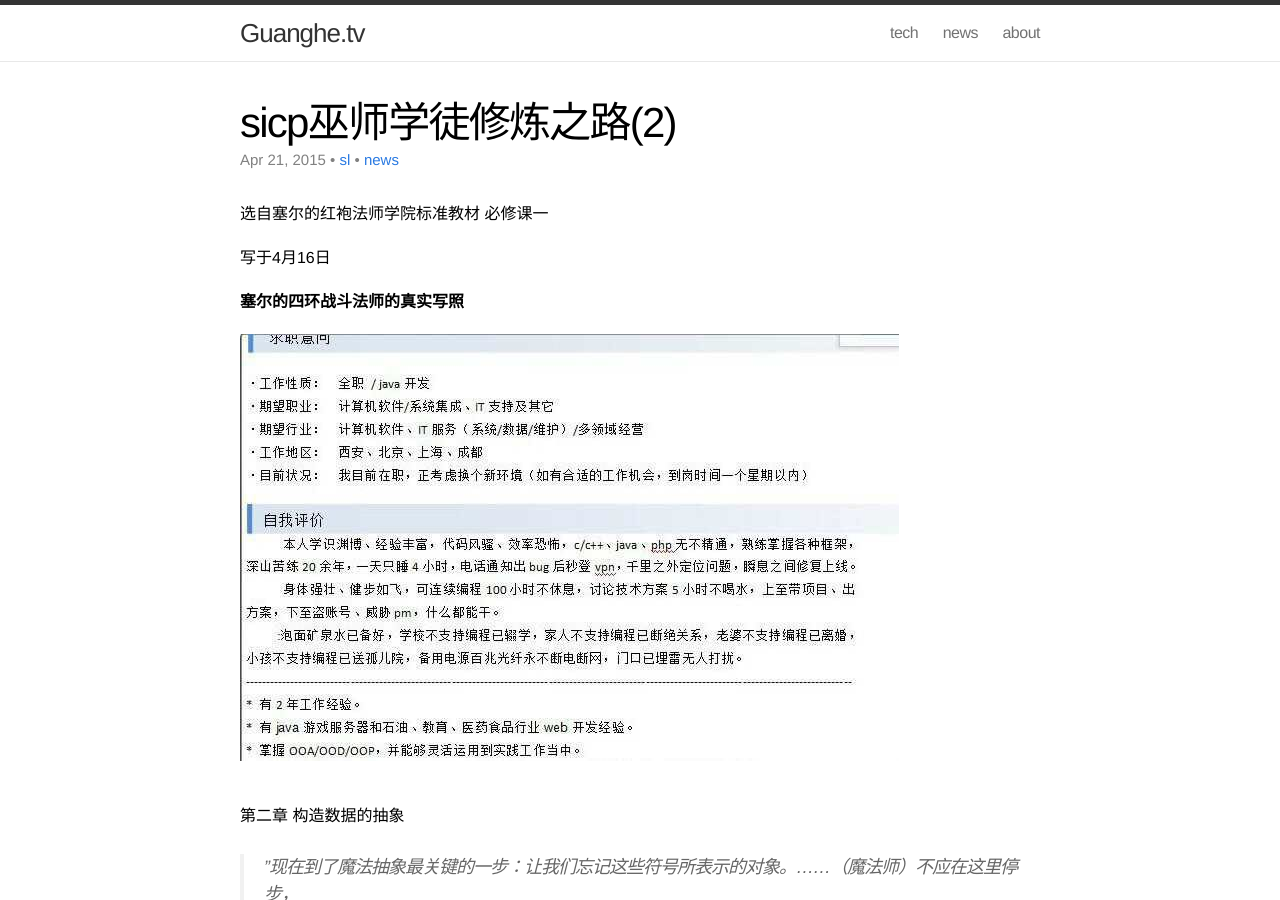
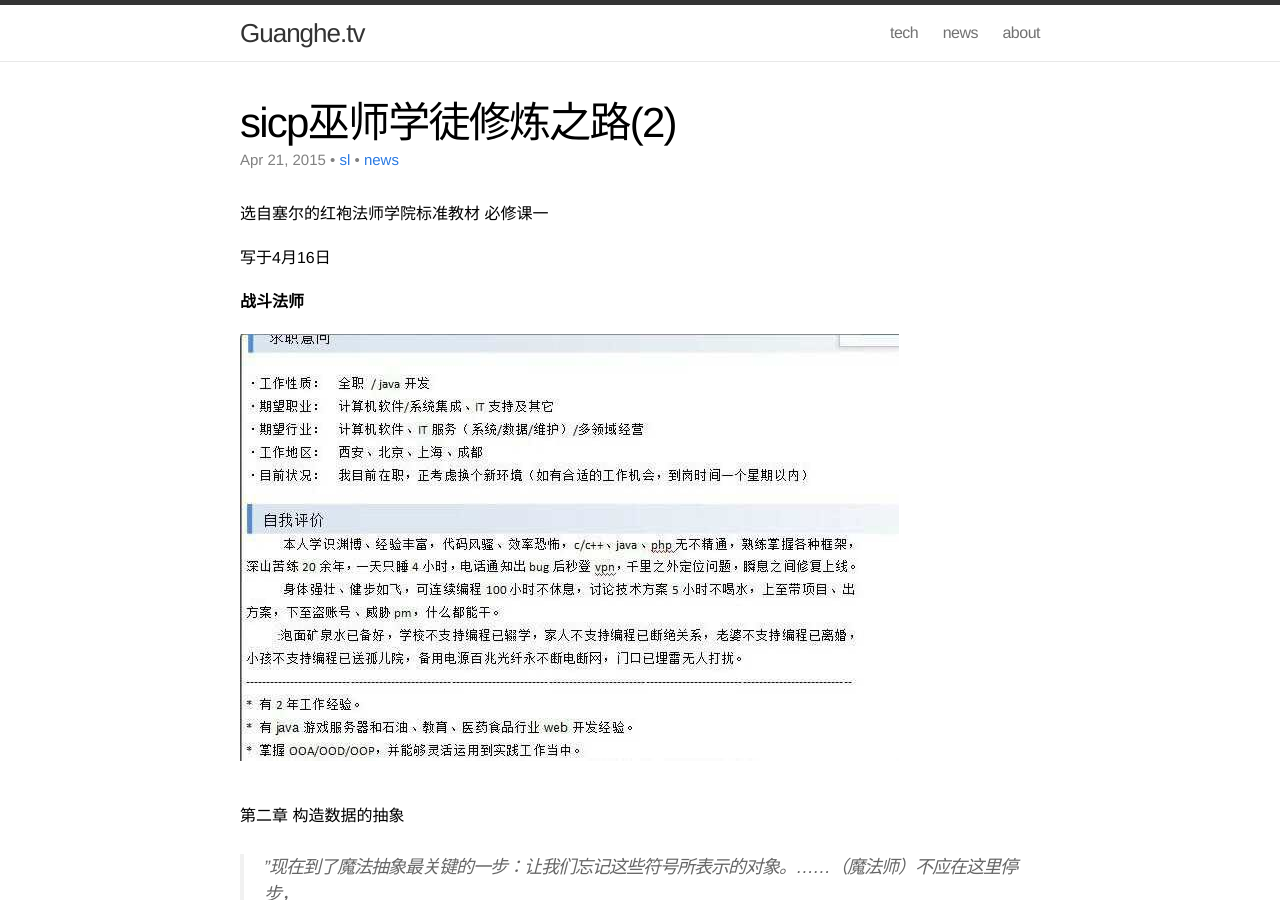
Before and after one commit to guanghetv/guanghetv.github.io, a Jekyll site: the page built from _posts/2015-04-21-How-to-Become-a-Wizard-in-Real-world(2).markdown, in a window 1280 px wide and 900 px high. Built offline with Jekyll 4.4.1, drawn with Linux system fonts in a browser that asks for light colours; Markdown is read by kramdown in place of the engine named in the settings; comment, search, counter and statistics services are not loaded.

```diff
--- a/_posts/2015-04-21-How-to-Become-a-Wizard-in-Real-world(2).markdown
+++ b/_posts/2015-04-21-How-to-Become-a-Wizard-in-Real-world(2).markdown
@@ -9,7 +9,7 @@ author: "sl"
 
 写于4月16日
 
-**塞尔的四环战斗法师的真实写照**
+**战斗法师**
 
 ![Alt text](/assets/aNewLevel.jpg)
 
```
Also changed, not shown: 1 other file.
